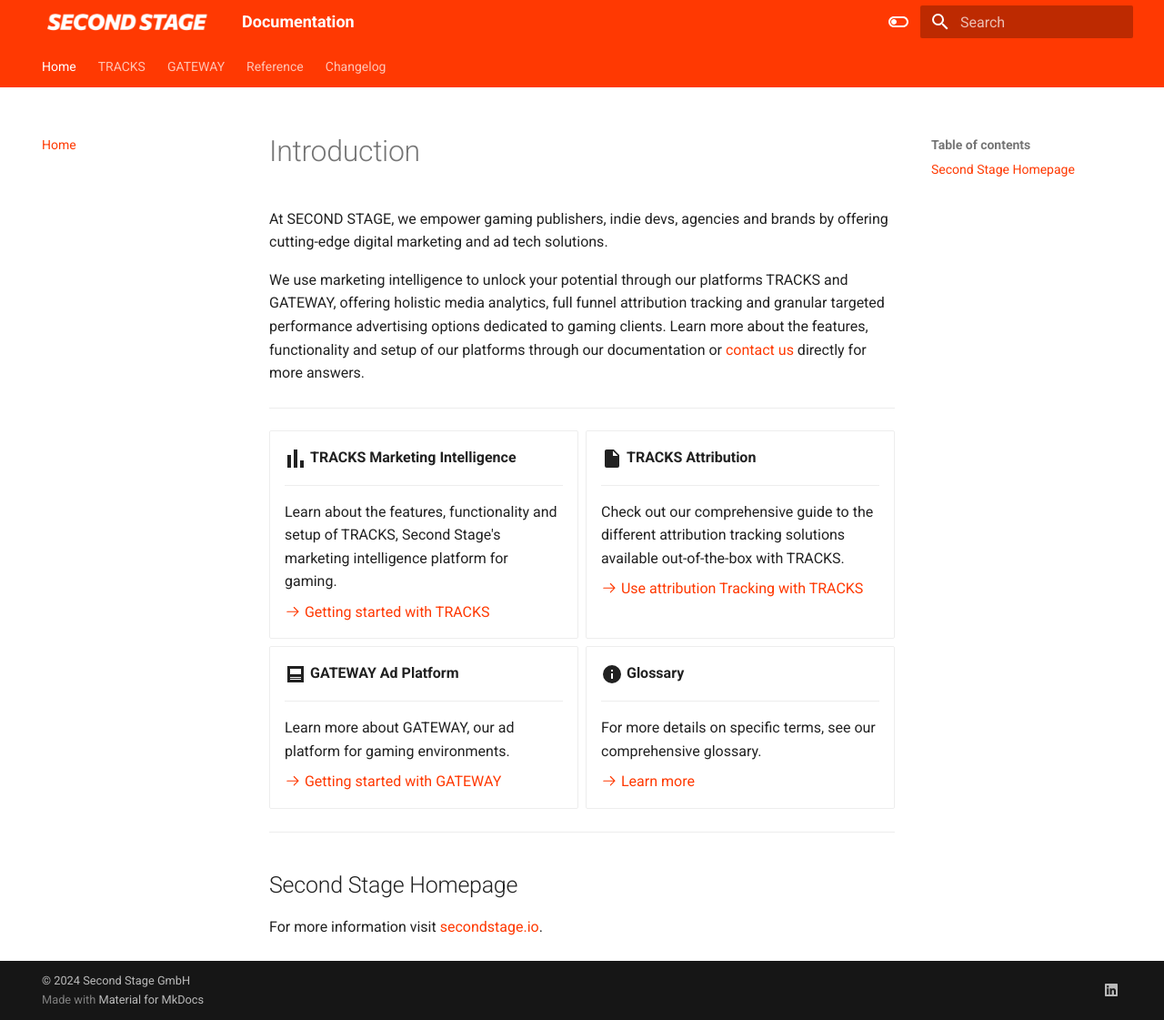
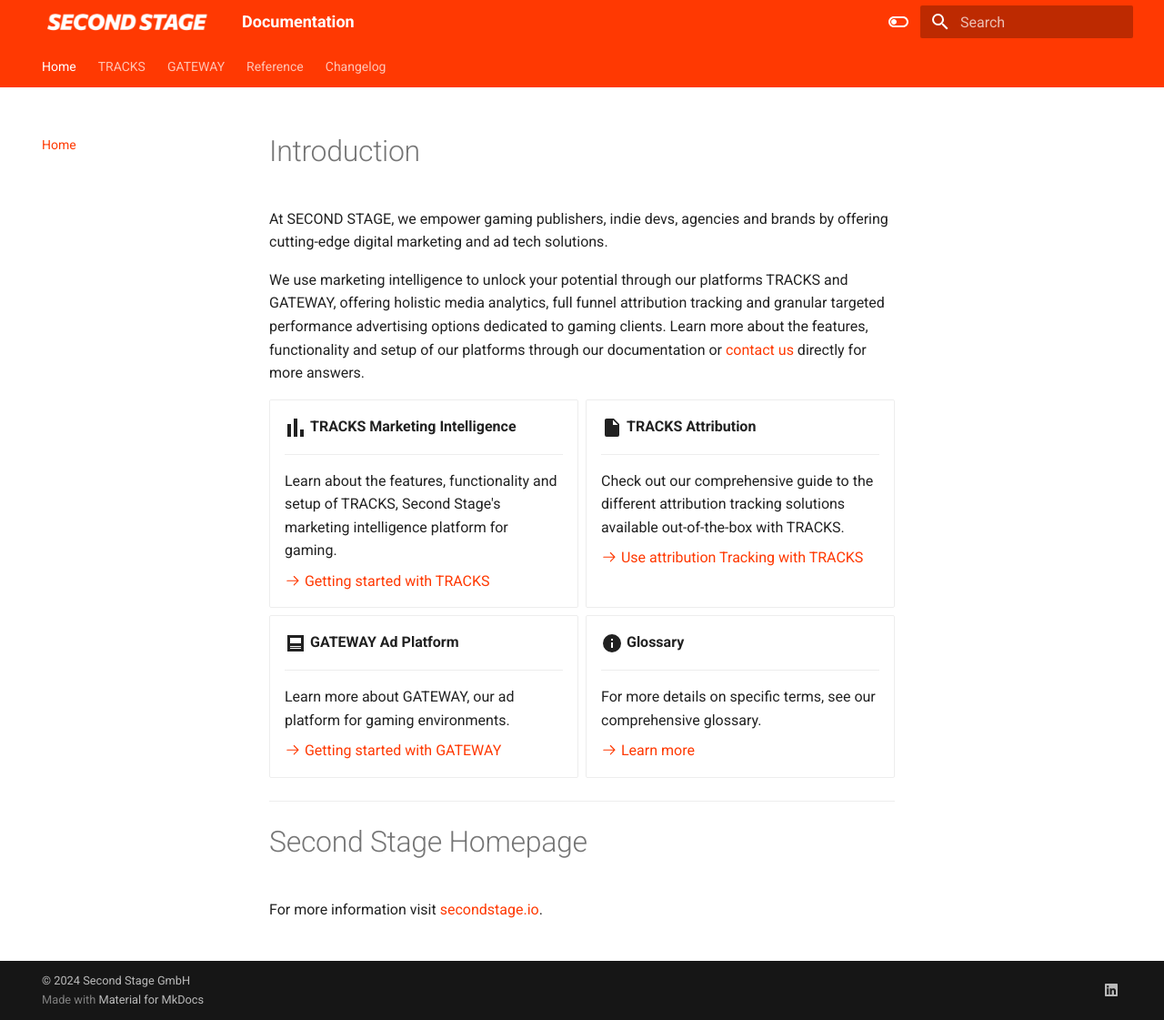
Before and after one commit to secondstage-io/tracks-documentation, an MkDocs documentation site: the page built from docs/index.md, in a window 1280 px wide and 1121 px high. Shown: the whole window at 91% size. Built offline with MkDocs 1.6.1 and Material for MkDocs 9.7.7, drawn with Linux system fonts in a browser that asks for light colours.

Commit message:
Update index.md
polishing

```diff
--- a/docs/index.md
+++ b/docs/index.md
@@ -4,7 +4,6 @@
 
 We use marketing intelligence to unlock your potential through our platforms TRACKS and GATEWAY, offering holistic media analytics, full funnel attribution tracking and granular targeted performance advertising options dedicated to gaming clients. Learn more about the features, functionality and setup of our platforms through our documentation or [contact us](https://secondstage.io/contact/) directly for more answers.
 
----
 
 <div class="grid cards" markdown>
 
@@ -44,6 +43,6 @@
 
 ---
 
-## Second Stage Homepage
+# Second Stage Homepage
 
 For more information visit [secondstage.io](https://secondstage.io).
```
